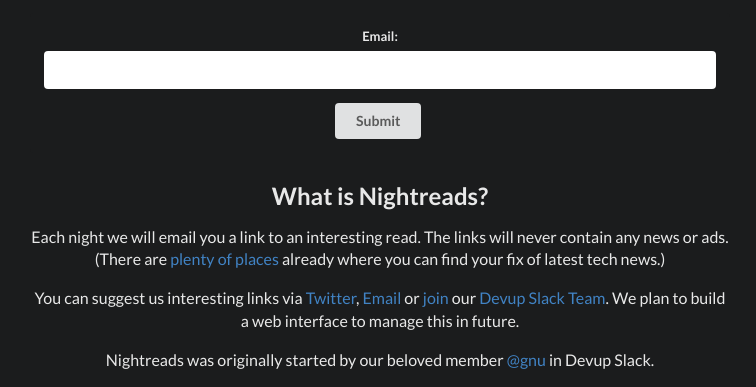
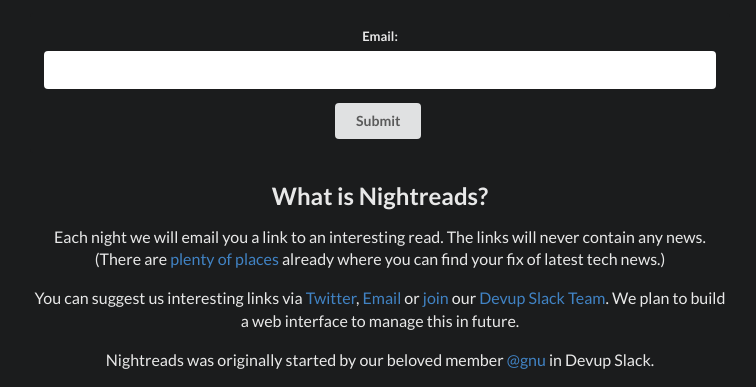
Before and after one commit to avinassh/nightreads, a Django app: page / in a window 1280 px wide. Shown: the part 183-570 px from the top of the page, without its empty margins (260-1016 px from the left). Run offline with Django 3.2, Linux system fonts and the light colour scheme; parts of the project's set-up code (start-up, migrations or seed data) failed here and were passed over; some libraries are stand-ins or nearby versions.

Commit message:
:hihihi:

```diff
--- a/nightreads/templates/user_manager/index.html
+++ b/nightreads/templates/user_manager/index.html
@@ -23,7 +23,7 @@
     <div class="ui text container">
       <div class="ui inverted">
           <h2>What is Nightreads?</h2>
-          <p>Each night we will email you a link to an interesting read. The links will never contain any news or ads. (There are <a href="http://lobste.rs">plenty</a> <a href="https://news.ycombinator.com">of</a> <a href="https://www.reddit.com/r/programming">places</a> already where you can find your fix of latest tech news.)
+          <p>Each night we will email you a link to an interesting read. The links will never contain any news. (There are <a href="http://lobste.rs">plenty</a> <a href="https://news.ycombinator.com">of</a> <a href="https://www.reddit.com/r/programming">places</a> already where you can find your fix of latest tech news.)
           <p>You can suggest us interesting links via <a href="https://twitter.com/devupin">Twitter</a>, <a href="http://scr.im/avii">Email</a> or <a href="http://slack.devup.in">join</a> our <a href="https://dev-s.slack.com">Devup Slack Team</a>. We plan to build a web interface to manage this in future.</p>
           <p>Nightreads was originally started by our beloved member <a href="https://dev-s.slack.com/team/gnu">@gnu</a> in Devup Slack.</p>
       </div>
```
